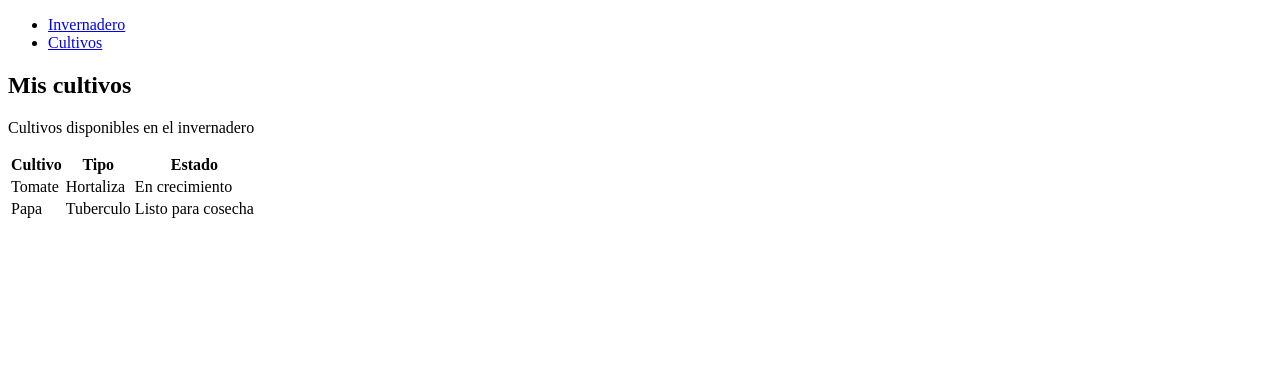
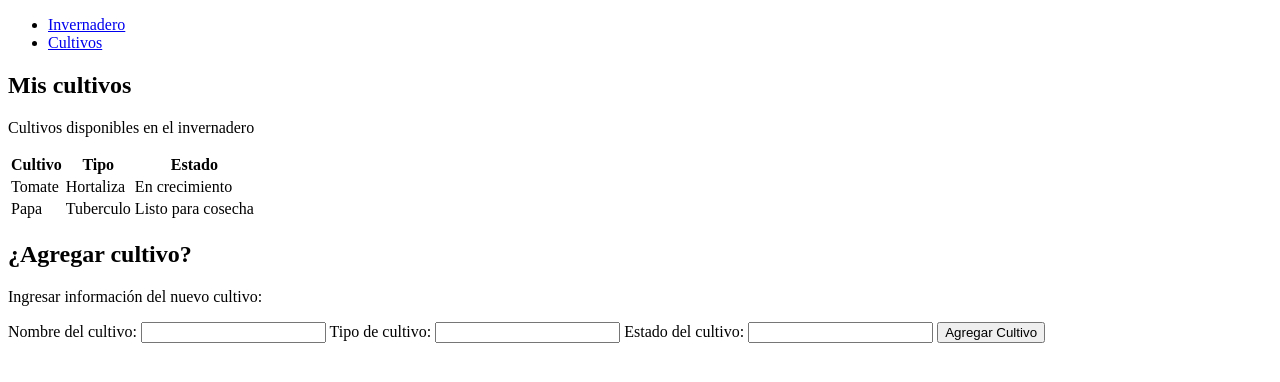
Before and after one commit to jonathanvargas1-ops/invernadero1, a plain HTML site: page cultivos.html in a window 1280 px wide. Drawn offline with Linux system fonts and the light colour scheme.

Commit message:
main cultivos final

```diff
--- a/cultivos.html
+++ b/cultivos.html
@@ -38,9 +38,26 @@
                         </tr>
                     </tbody>
                 </table>
-            </div>
-                </tr>
+              </tr>
             </table>
+        </div>
+        <div class="cuadroderecho">
+            <div>
+            <h2>¿Agregar cultivo?</h2>
+            <p>Ingresar información del nuevo cultivo:</p>
+            <form id="form-cultivo">
+                <label for="nombre">Nombre del cultivo:</label>
+                <input type="text" id="nombre" name="nombre" required>
 
+                <label for="tipo">Tipo de cultivo:</label>
+                <input type="text" id="tipo" name="tipo" required>
+
+                <label for="estado">Estado del cultivo:</label>
+                <input type="text" id="estado" name="estado" required>
+
+                <button type="submit">Agregar Cultivo</button>
+            </form>
+             </div>
+             </div>
     </section>
 </main>
```
